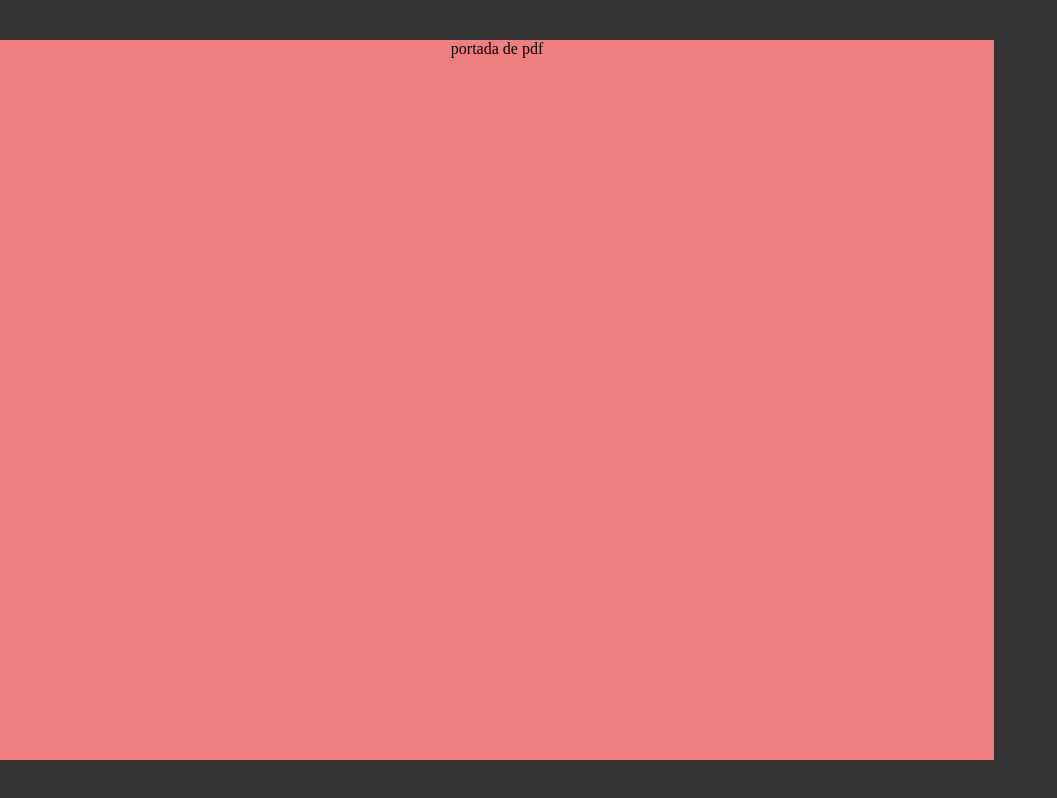
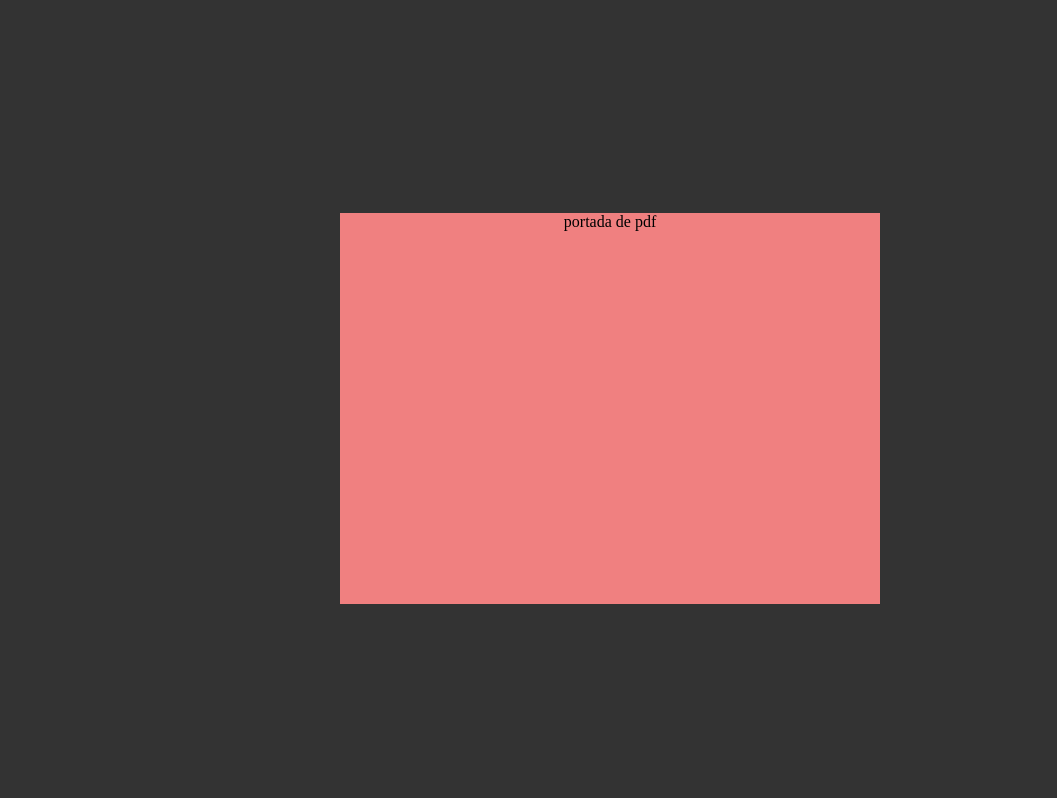
Before and after one commit to Freddymhs/flipbook_n, a plain HTML site: page index.html in a window 1280 px wide. Shown: the whole page, without its empty margins (0-1057 px from the left). Drawn offline with Linux system fonts and the light colour scheme.

Commit message:
verison semi final ,
me gustaria que el movimiento  mueva  la hoja y no solo salte la pagina de una vez

```diff
--- a/estilos.css
+++ b/estilos.css
@@ -1,10 +1,14 @@
 html, body {
-  margin: 0;
+  /* margin: 0;
   height: 100%;
+  width: 100%; */
 }
 
 body {
   background-color: #333;
+  display: flex;
+  justify-content: center;
+  align-items: center;
 }
 
 body.hide-overflow {
--- a/index.html
+++ b/index.html
@@ -8,9 +8,10 @@
   <link rel="stylesheet" href="./estilos.css">
   <title>Document</title>
 </head>
+<!-- data-swipe-threshold="100" data-swipe-timeout="250" -->
 
-<body data-swipe-threshold="100" data-swipe-timeout="250">
-  <div class="book-wrapper">
+<body data-swipe-threshold="20" data-swipe-timeout="500" data-swipe-ignore="false">
+  <div class="book-wrapper" style="height:800px; width:600px;">
     <div class="book-container">
       <div class="book" id="book">
         <div class="page " style="background-color: lightcoral;">portada de pdf</div>
@@ -24,9 +25,8 @@
   </div>
 
   <script type="text/javascript" src="./jquery183.js"></script> <!-- jquery necesario -->
-
   <script type="text/javascript" src="./turn.js"></script> <!-- turnjs 4 necesario -->
-  <script type="text/javascript" src="./swipe.js"></script> <!-- personalizado obtenido desde un codpen -->
+  <script type="text/javascript" src="./swipe.js"></script> <!-- https://github.com/john-doherty/swiped-events -->
   <script type="text/javascript" src="./script.js"></script> <!-- personalizado obtenido desde un codpen -->
   <!-- posibles funciones -->
 
--- a/script.js
+++ b/script.js
@@ -64,44 +64,19 @@ var turn = {
     document.body.className = 'hide-overflow';
   }
 };
-// jQuery( ".page" ).on( "swiperight", function( event ) {
-//         // $(".book").turn('next');
-//         alert('derecha')
-
-//                } );
-// jQuery( ".page" ).on( "swipeleft", function( event ) {
-//         // $(".book").turn('previous');
-//         alert('izquierda')
-
-//                } );
-document.addEventListener('swiped-left', function(e) {
-
-  $("#book").turn('next');
-});
-
-document.addEventListener('swiped-right', function(e) {
-   $("#book").turn('previous');
-});
 
 
-//
-//
-//
-//
+document.querySelector('.book-wrapper').addEventListener('swiped-left',function(e) {
+  $("#book").turn('next');
+  console.log(e.target); // element that was swiped
+  console.log(e.detail); // event data { dir: 'down', xStart: 196, xEnd: 230, yStart: 196, yEnd: 4 }
+})
+document.querySelector('.book-wrapper').addEventListener('swiped-right',function(e) {
+   $("#book").turn('previous');
+   console.log(e.target); // element that was swiped
+  console.log(e.detail); // event data { dir: 'down', xStart: 196, xEnd: 230, yStart: 196, yEnd: 4 }
+})
 
 
-// document.getElementById('myBox').addEventListener('swiped-down', function(e) {
-//    alert(e.target)
-// });
-// iniciar turnjs
+
 turn.init('book');
-
-
-// jQuery( window ).on( "swipeleft", function( event ) {
-//         $('#flipbook').turn('next');
-//                } );
-
-
-// jQuery( window ).on( "swiperight", function( event ) {
-//         $('#flipbook').turn('previous');
-//                } );
```
